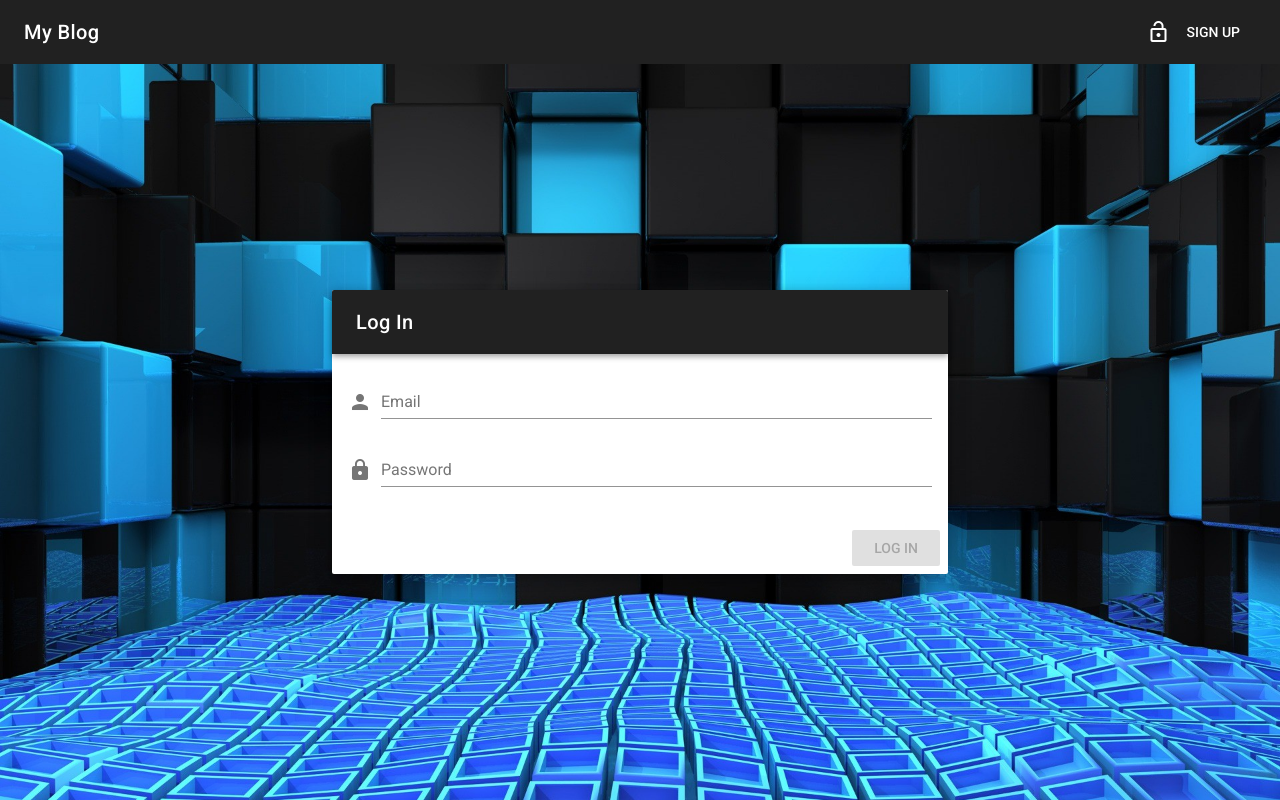
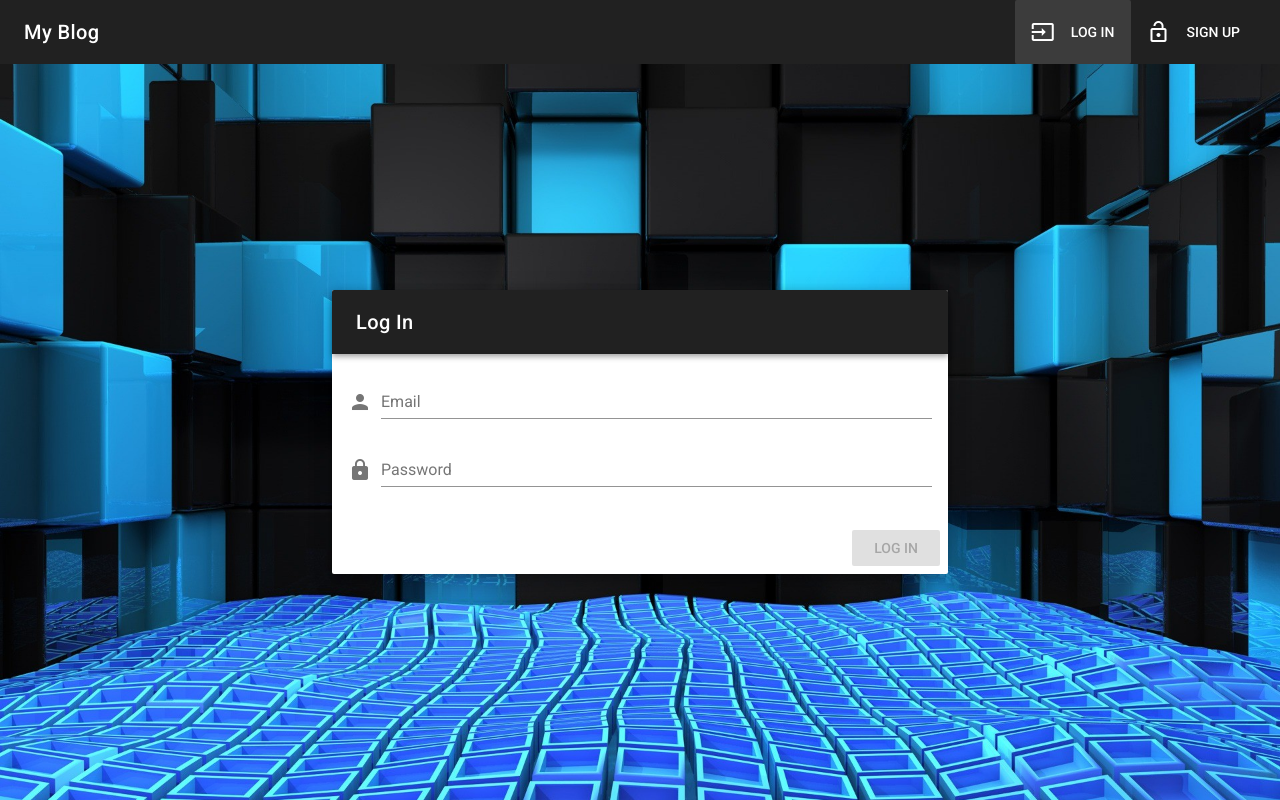
Before and after one commit to FedorkaVitalik/PA-APP, a Vue app: page /login in a window 1280 px wide. Built offline with nearby package versions, Linux system fonts and the light colour scheme; what vuetify-confirm would draw is missing.

Commit message:
update header

```diff
--- a/src/components/Header.vue
+++ b/src/components/Header.vue
@@ -49,6 +49,11 @@
 
 <script>
 export default {
+  data() {
+    return {
+      drawer: false
+    };
+  },
   computed: {
     isUserAuthenticated() {
       return this.$store.getters.isUserAuthenticated;
@@ -74,6 +79,11 @@ export default {
           ]
         : [
             {
+              icon: 'input',
+              title: 'Log In',
+              route: '/login'
+            },
+            {
               icon: 'lock_open',
               title: 'Sign Up',
               route: '/signup'
```
